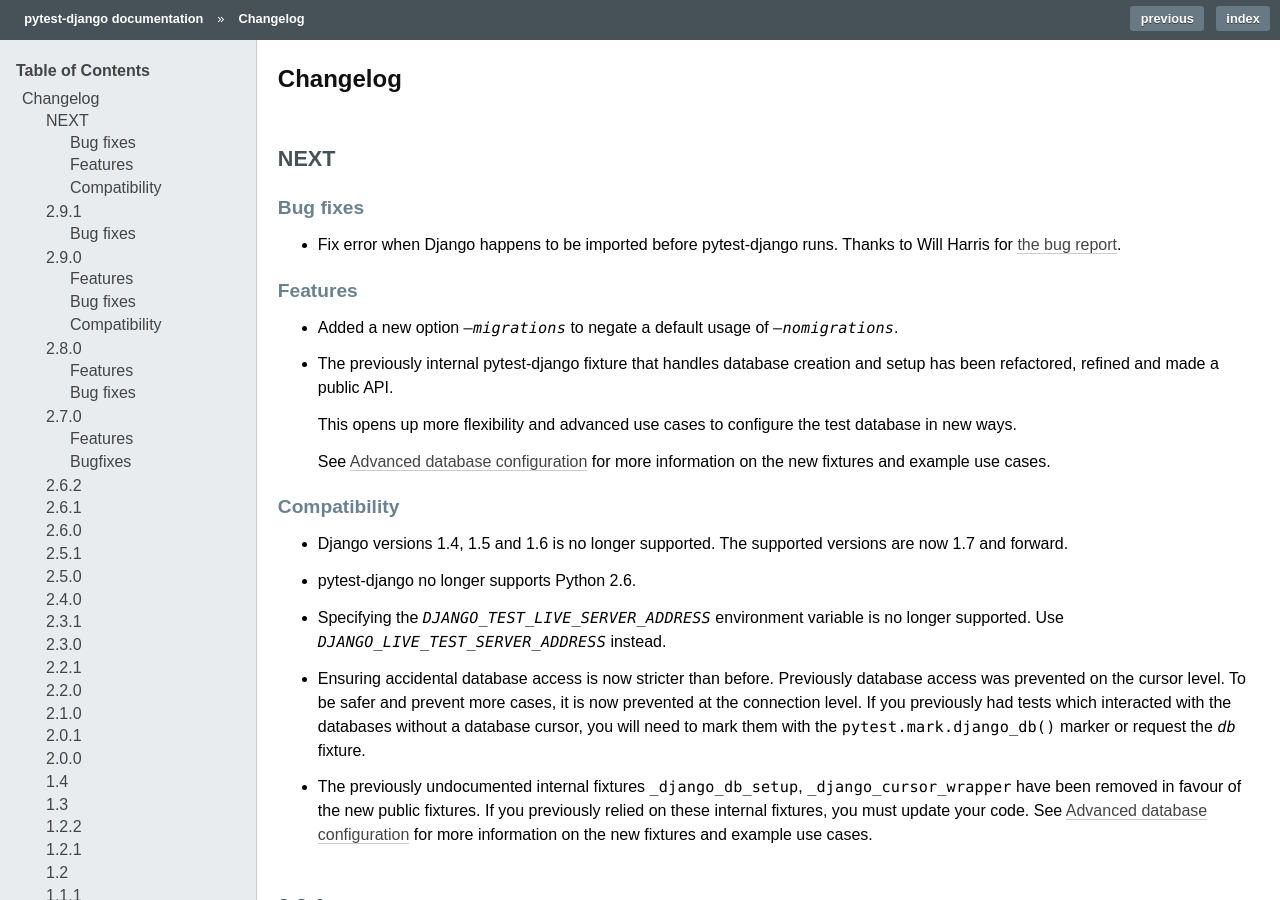
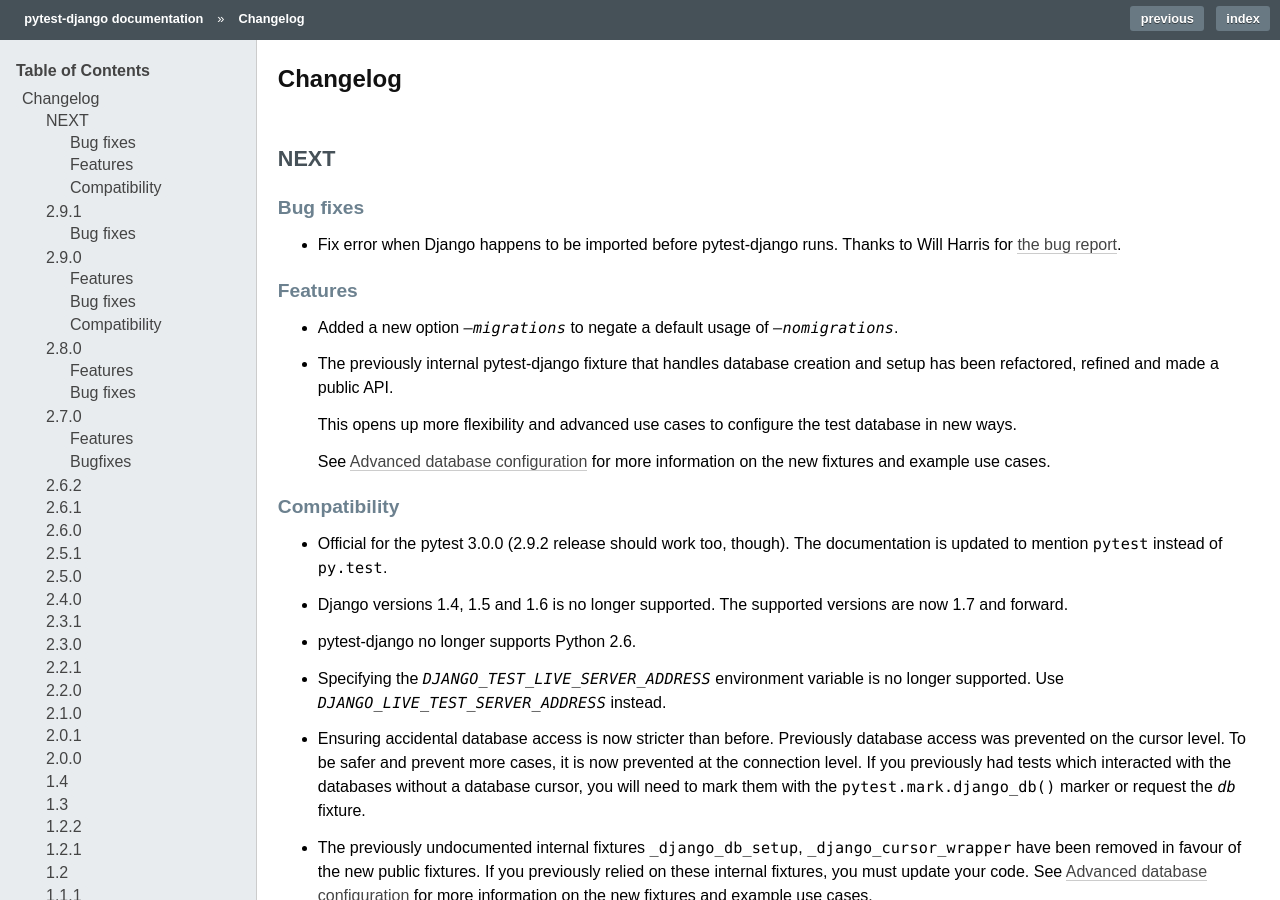
Before and after one commit to pytest-dev/pytest-django, a Sphinx documentation site: the page built from docs/changelog.rst, in a window 1280 px wide and 900 px high. Built offline with Sphinx 7.4.7, drawn with Linux system fonts in a browser that asks for light colours.

Commit message:
Added changelog note about pytest 3.0.0

```diff
--- a/docs/changelog.rst
+++ b/docs/changelog.rst
@@ -26,6 +26,9 @@
 
 Compatibility
 ^^^^^^^^^^^^^
+* Official for the pytest 3.0.0 (2.9.2 release should work too, though). The
+  documentation is updated to mention ``pytest`` instead of ``py.test``.
+
 * Django versions 1.4, 1.5 and 1.6 is no longer supported. The supported
   versions are now 1.7 and forward.
 
```
